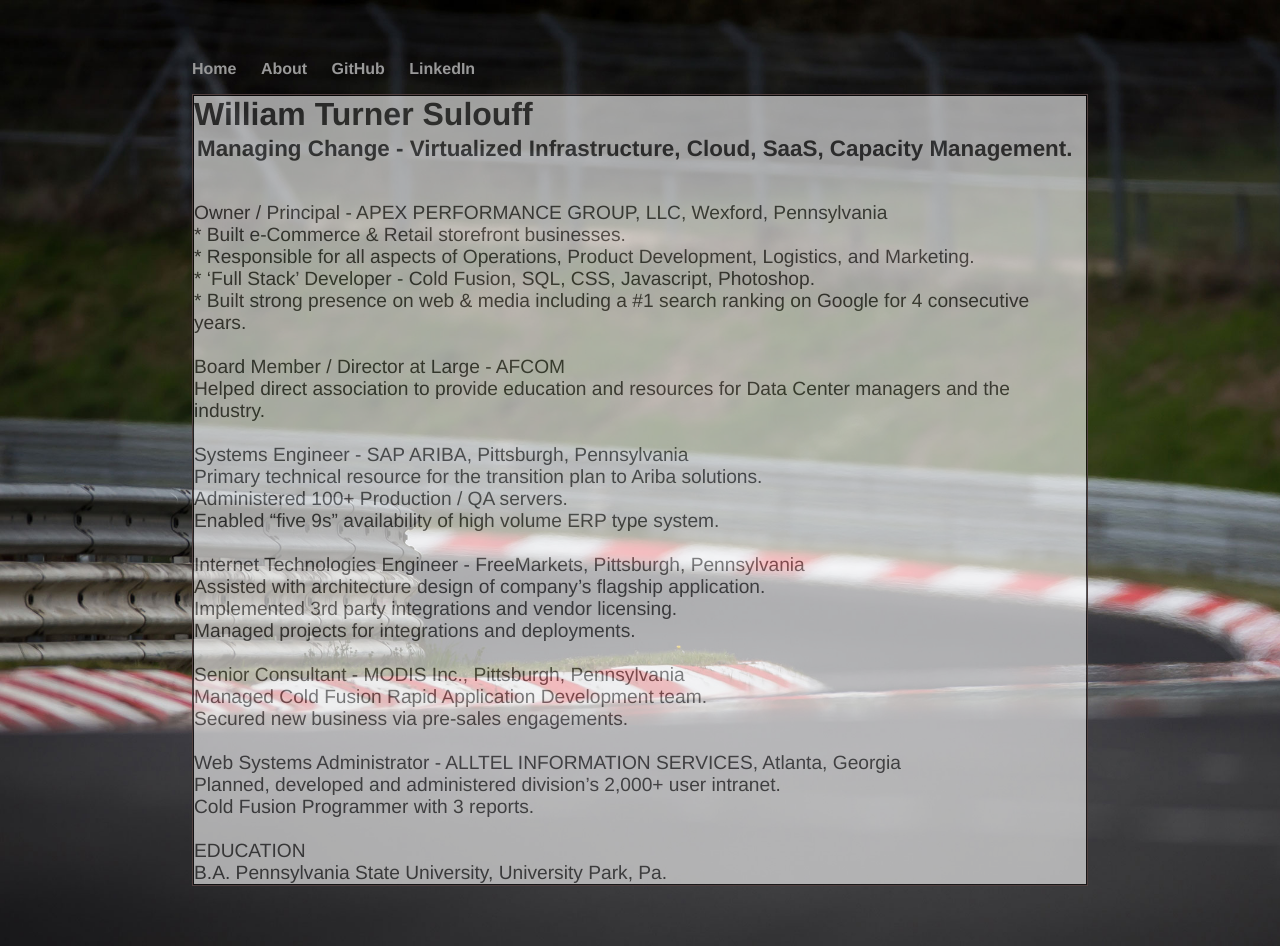
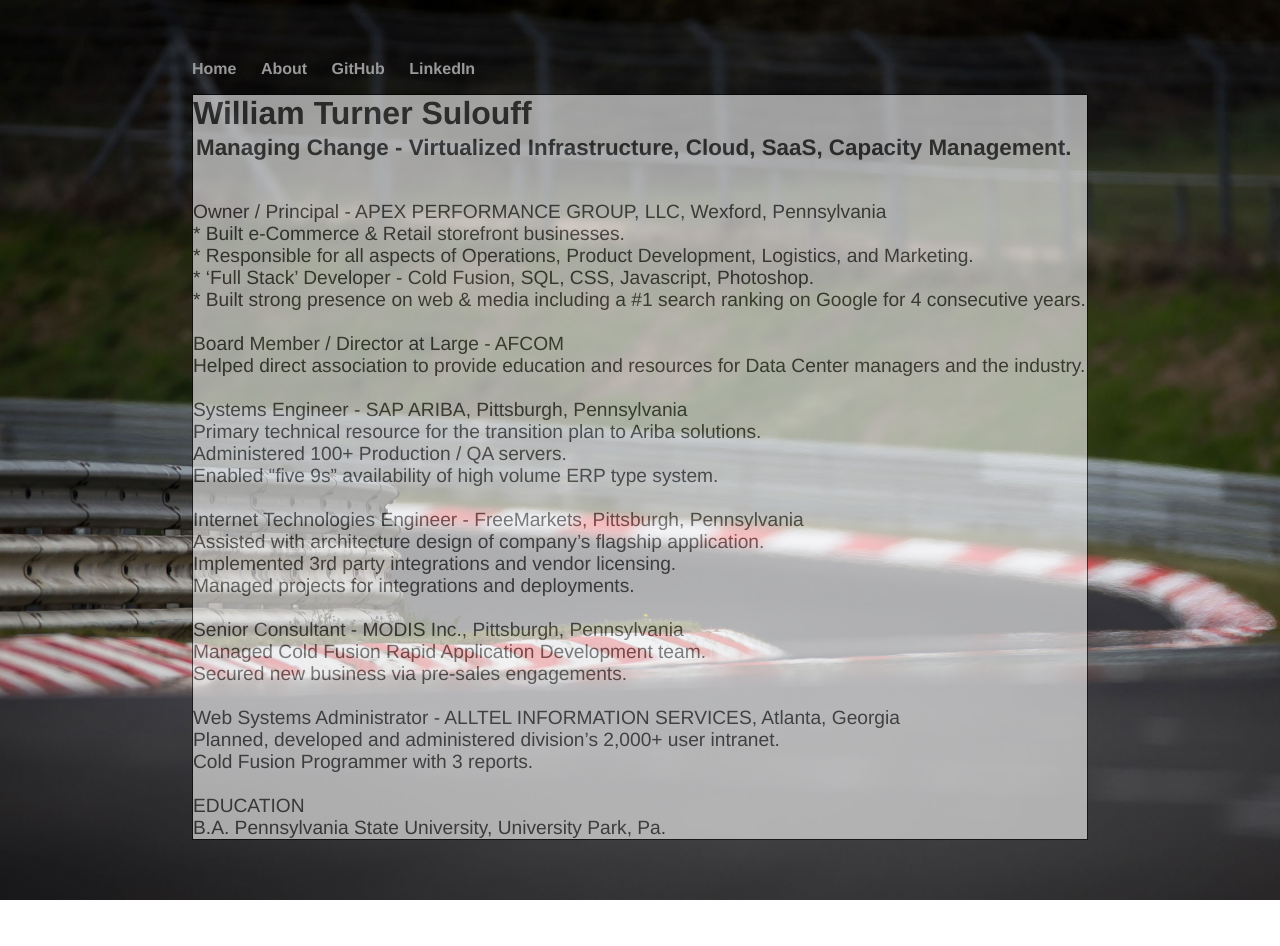
Before and after one commit to apex944/apex944.github.io, a Jekyll site: the page cv/index.html, which Jekyll copies as it is, in a window 1280 px wide. Built offline with Jekyll 4.4.1, drawn with Linux system fonts in a browser that asks for light colours; after the commit the page ends 900 px from its top, so only the background shows below that.

Commit message:
updated cv2

```diff
--- a/cv/index.html
+++ b/cv/index.html
@@ -43,7 +43,7 @@
             <div class="container">
                 <div class="blurb">
 
-<div class="background">
+
     <div class="transbox">
 
             William Turner Sulouff
@@ -83,7 +83,7 @@
                 B.A. Pennsylvania State University, University Park, Pa.</br>
             </div><!-- /.cv2 -->
 
-        </div><!-- /. background -->
+
     </div><!-- /.transbox -->
                </div><!-- /.blurb -->
             </div><!-- /.container -->
```
